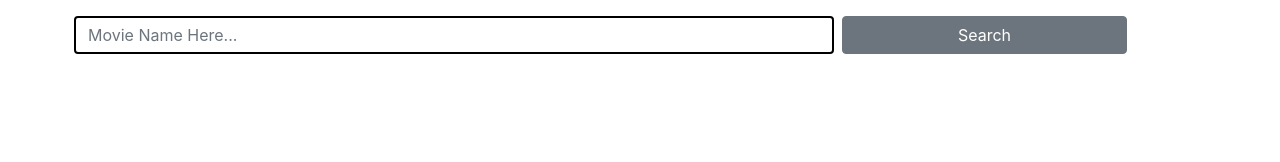
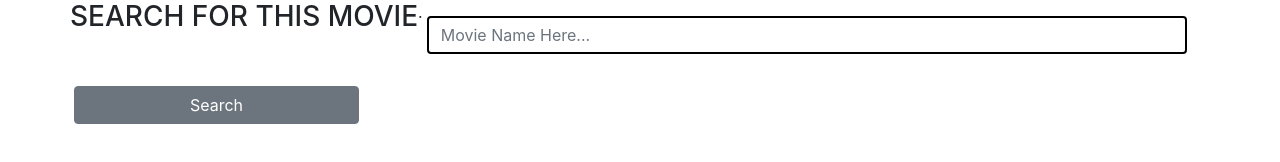
Before and after one commit to mfahadtahir/Movie-Search-IMDB-API-, a plain HTML site: page public/index.html in a window 1280 px wide. Drawn offline with nearby package versions, Linux system fonts and the light colour scheme.

Commit message:
Some Commit

```diff
--- a/public/index.html
+++ b/public/index.html
@@ -19,6 +19,7 @@
 
     <div class="container">
         <div class="row">
+            <h3>SEARCH FOR THIS MOVIE</h3>.
             <input type="text" id="query"  class="col-sm-12 col-md-8 col-lg-8 form-control border-dark mb-3 mt-3 mr-1 ml-1"
                 placeholder="Movie Name Here...">
             <button id="search" onclick="searchThisMovie()"
```
